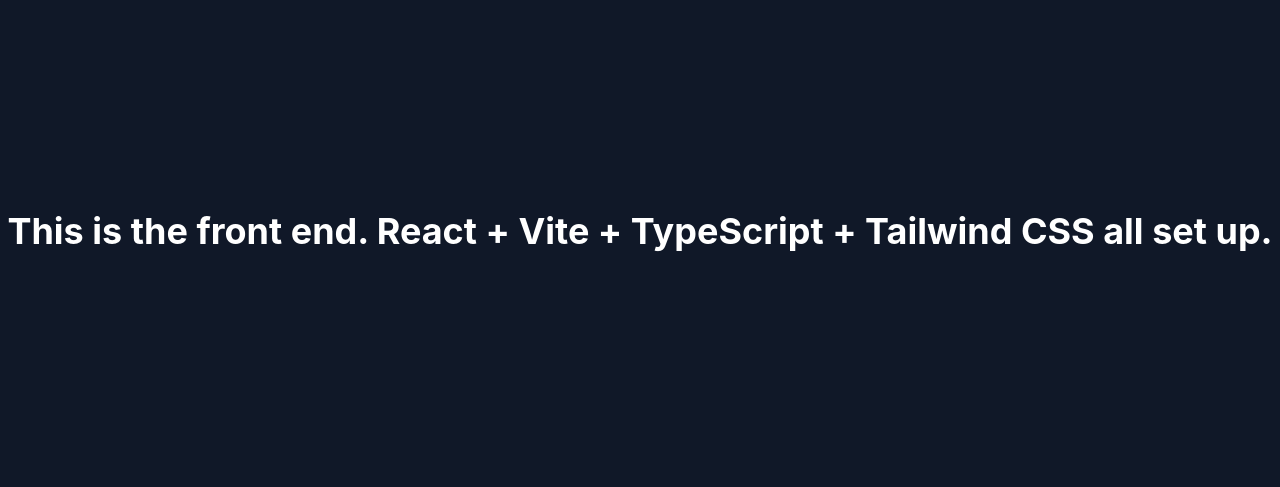
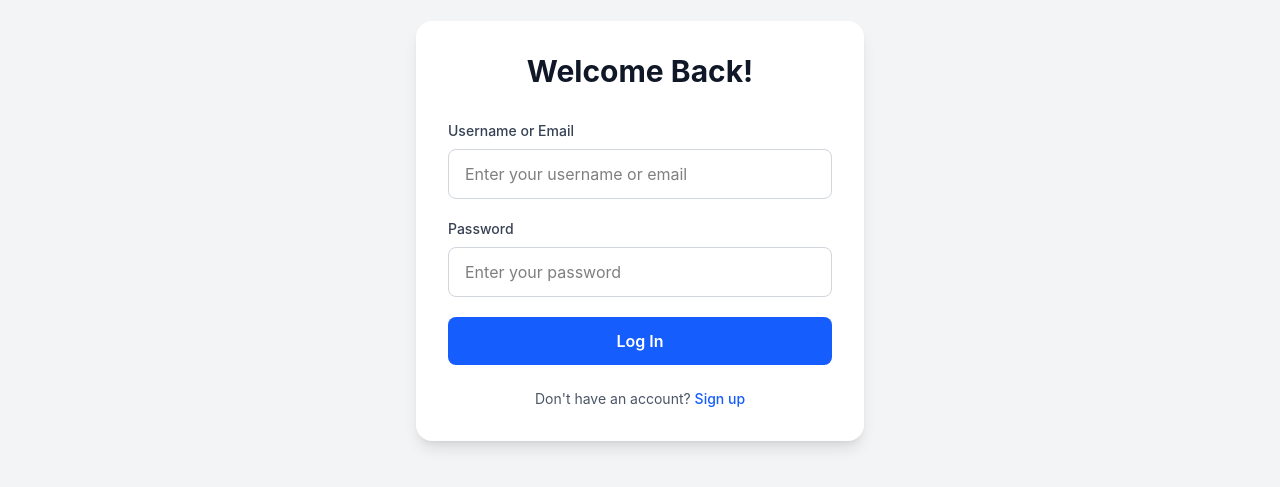
Before and after one commit to EricZhang022/kanban-board, a React (Vite) app in the folder frontend/: page /login in a window 1280 px wide. Shown: the part 169-656 px from the top of the page. Built offline with nearby package versions, Linux system fonts and the light colour scheme.

Commit message:
Added a basic login page at the route /login

```diff
--- a/frontend/package.json
+++ b/frontend/package.json
@@ -13,6 +13,7 @@
     "@tailwindcss/vite": "^4.3.3",
     "react": "^19.2.7",
     "react-dom": "^19.2.7",
+    "react-router": "^7.18.1",
     "tailwindcss": "^4.3.3"
   },
   "devDependencies": {
--- a/frontend/src/App.tsx
+++ b/frontend/src/App.tsx
@@ -1,11 +1,16 @@
+import { BrowserRouter, Routes, Route } from "react-router"
+import HomePage from "./pages/HomePage"
+import LoginPage from "./pages/LoginPage"
+
 function App() {
 
   return (
-    <div className="min-h-screen bg-gray-900 flex items-center justify-center">
-      <h1 className="text-4xl font-bold text-white">
-        This is the front end. React + Vite + TypeScript + Tailwind CSS all set up.
-      </h1>
-    </div>
+    <BrowserRouter>
+      <Routes>
+        <Route path="/" element={<HomePage />} />
+        <Route path="/login" element={<LoginPage />} />
+      </Routes>
+    </BrowserRouter>
   )
 }
 
--- /dev/null
+++ b/frontend/src/pages/HomePage.tsx
@@ -0,0 +1,11 @@
+function HomePage() {
+    return (
+        <div className="min-h-screen bg-gray-900 flex items-center justify-center">
+            <h1 className="text-4xl font-bold text-white">
+            This is the front end. React + Vite + TypeScript + Tailwind CSS all set up.
+            </h1>
+        </div>
+    );
+}
+
+export default HomePage
--- /dev/null
+++ b/frontend/src/pages/LoginPage.tsx
@@ -0,0 +1,85 @@
+import { useState } from "react";
+
+function LoginPage() {
+  const [identifier, setIdentifier] = useState("");
+  const [password, setPassword] = useState("");
+
+  const handleSubmit = (event: React.FormEvent<HTMLFormElement>) => {
+    event.preventDefault();
+
+    console.log({
+      identifier,
+      password,
+    });
+
+    // Need to send this to the backend
+  };
+
+  return (
+    <div className="flex min-h-screen items-center justify-center bg-gray-100 px-4">
+      <div className="w-full max-w-md rounded-2xl bg-white p-8 shadow-lg">
+        <div className="mb-8 text-center">
+          <h1 className="text-3xl font-bold text-gray-900">
+            Welcome Back!
+          </h1>
+        </div>
+
+        <form onSubmit={handleSubmit} className="space-y-5">
+          <div>
+            <label
+              htmlFor="identifier"
+              className="mb-2 block text-sm font-medium text-gray-700"
+            >
+              Username or Email
+            </label>
+
+            <input
+              id="identifier"
+              type="text"
+              value={identifier}
+              onChange={(event) => setIdentifier(event.target.value)}
+              placeholder="Enter your username or email"
+              className="w-full rounded-lg border border-gray-300 px-4 py-3 outline-none transition focus:border-blue-500 focus:ring-2 focus:ring-blue-200"
+              required
+            />
+          </div>
+
+          <div>
+            <label
+              htmlFor="password"
+              className="mb-2 block text-sm font-medium text-gray-700"
+            >
+              Password
+            </label>
+
+            <input
+              id="password"
+              type="password"
+              value={password}
+              onChange={(event) => setPassword(event.target.value)}
+              placeholder="Enter your password"
+              className="w-full rounded-lg border border-gray-300 px-4 py-3 outline-none transition focus:border-blue-500 focus:ring-2 focus:ring-blue-200"
+              required
+            />
+          </div>
+
+          <button
+            type="submit"
+            className="w-full rounded-lg bg-blue-600 py-3 font-semibold text-white transition hover:bg-blue-700"
+          >
+            Log In
+          </button>
+        </form>
+
+        <p className="mt-6 text-center text-sm text-gray-600">
+          Don't have an account?{" "}
+          <button className="font-medium text-blue-600 hover:underline">
+            Sign up
+          </button>
+        </p>
+      </div>
+    </div>
+  );
+}
+
+export default LoginPage;
```
Also changed, not shown: 1 other file (tests, documents, lock files or other folders).
